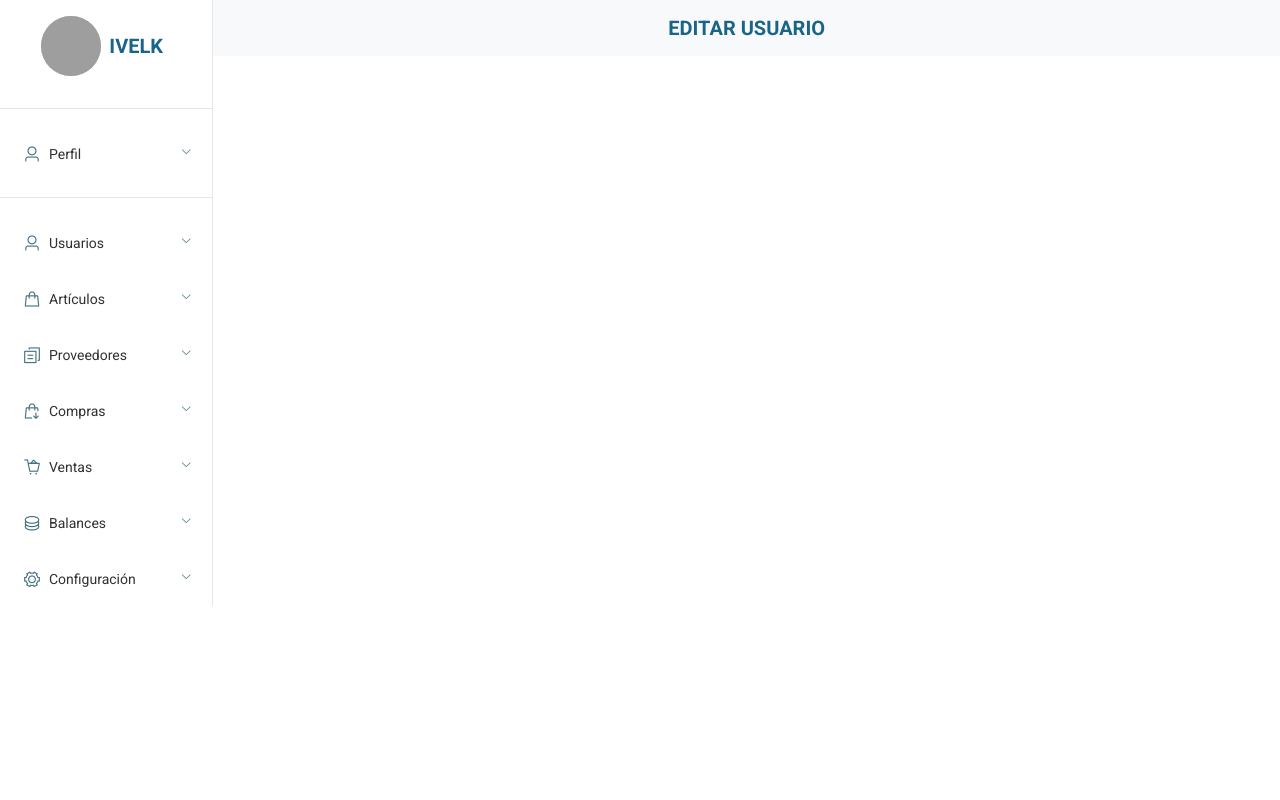
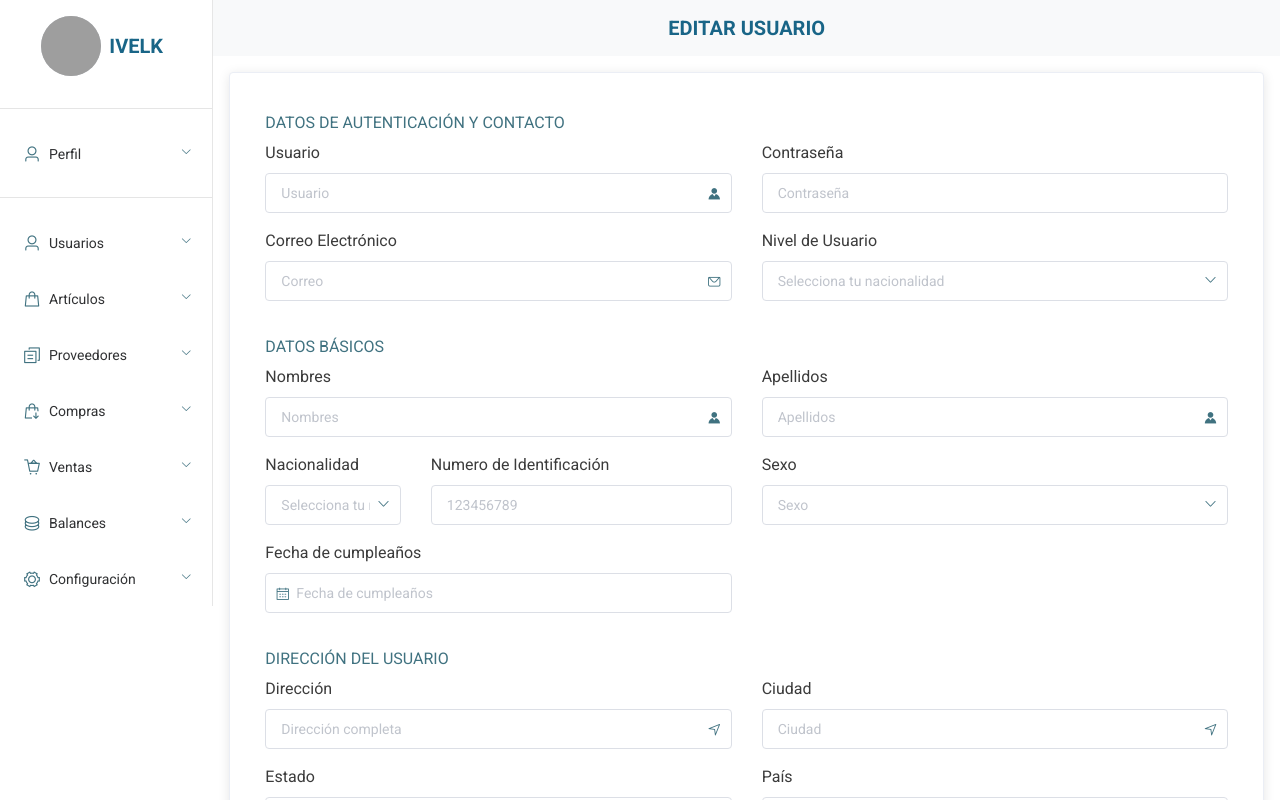
Before and after one commit to robertgon97/Ivelk-Frontend, a Vue app: page /tienda/usuarios/1 in a window 1280 px wide. Shown: the top 800 px of the page. Built offline with nearby package versions, Linux system fonts and the light colour scheme; grey boxes are pictures that could not be loaded.

Commit message:
Agregar Registro de usuario

```diff
--- a/src/views/Usuarios/add.vue
+++ b/src/views/Usuarios/add.vue
@@ -1,10 +1,160 @@
 <template>
-  <div></div>
+  <div>
+    <el-card>
+      <form>
+        <div class="d-flex flex-wrap justify-content-init">
+          <div class="col-12 mt-3">
+            <h5><small>Datos de autenticación y contacto</small></h5>
+          </div>
+          <div class="col-12 col-md-6 mb-3">
+            <label>Usuario</label>
+            <el-input placeholder="Usuario" type="text" autocomplete="username" clearable v-model="registro.usuario_username">
+              <i slot="suffix" class="el-input__icon el-icon-s-custom"></i>
+            </el-input>
+          </div>
+          <div class="col-12 col-md-6 mb-3">
+            <label>Contraseña</label>
+            <el-input placeholder="Contraseña" type="password" autocomplete="password" clearable show-password v-model="registro.usuario_password" />
+          </div>
+          <div class="col-12 col-md-6 mb-3">
+            <label>Correo Electrónico</label>
+            <el-input placeholder="Correo" type="email" autocomplete="email" clearable v-model="registro.usuario_email">
+              <i slot="suffix" class="el-input__icon el-icon-message"></i>
+            </el-input>
+          </div>
+          <div class="col-12 col-md-6 mb-3">
+            <label>Nivel de Usuario</label>
+            <el-select class="w-100" placeholder="Selecciona tu nacionalidad" v-model="registro.usuarios_tipo_id">
+            </el-select>
+          </div>
+          <div class="col-12 mt-3">
+            <h5><small>Datos básicos</small></h5>
+          </div>
+          <div class="col-12 col-md-6 mb-3">
+            <label>Nombres</label>
+            <el-input placeholder="Nombres" type="text" autocomplete="name" clearable v-model="registro.personas_name">
+              <i slot="suffix" class="el-input__icon el-icon-s-custom"></i>
+            </el-input>
+          </div>
+          <div class="col-12 col-md-6 mb-3">
+            <label>Apellidos</label>
+            <el-input placeholder="Apellidos" type="text" autocomplete="lastname" clearable v-model="registro.personas_apellido">
+              <i slot="suffix" class="el-input__icon el-icon-s-custom"></i>
+            </el-input>
+          </div>
+          <div class="col-12 col-md-2 mb-3">
+            <label class="w-100">Nacionalidad</label>
+            <el-select placeholder="Selecciona tu nacionalidad" v-model="registro.tipo_documento_id">
+            </el-select>
+          </div>
+          <div class="col-12 col-md-4 mb-3">
+            <label class="w-100">Numero de Identificación</label>
+            <el-input placeholder="123456789" type="text" autocomplete="dni" clearable v-model="registro.personas_documento_identidad">
+
+            </el-input>
+          </div>
+          <div class="col-12 col-md-6 mb-3">
+            <label>Sexo</label>
+            <el-select class="w-100" placeholder="Sexo" size="large" v-model="registro.personas_sexo">
+              <el-option label="Hombre" value="Hombre" />
+              <el-option label="Mujer" value="Mujer" />
+            </el-select>
+          </div>
+          <div class="col-12 col-md-6 mb-3">
+            <label>Fecha de cumpleaños</label>
+            <el-date-picker class="w-100" type="date" placeholder="Fecha de cumpleaños" value-format="YYYY-MM-DD" v-model="registro.personas_cumple" />
+          </div>
+          <div class="col-12 mt-3">
+            <h5><small>Dirección del usuario</small></h5>
+          </div>
+          <div class="col-12 col-md-6 mb-3">
+            <label>Dirección</label>
+            <el-input placeholder="Dirección completa" type="text" autocomplete="direction" clearable v-model="registro.personas_direccion">
+              <i slot="suffix" class="el-input__icon el-icon-position"></i>
+            </el-input>
+          </div>
+          <div class="col-12 col-md-6 mb-3">
+            <label>Ciudad</label>
+            <el-input placeholder="Ciudad" type="text" autocomplete="city" clearable v-model="registro.personas_ciudad">
+              <i slot="suffix" class="el-input__icon el-icon-position"></i>
+            </el-input>
+          </div>
+          <div class="col-12 col-md-6 mb-3">
+            <label>Estado</label>
+            <el-select class="w-100" placeholder="Estado" size="large" v-model="registro.personas_estado">
+              <el-option label="Amazonas" value="Amazonas" />
+              <el-option label="Anzoátegui" value="Anzoátegui" />
+              <el-option label="Apure" value="Apure" />
+              <el-option label="Aragua" value="Aragua" />
+              <el-option label="Barinas" value="Barinas" />
+              <el-option label="Bolívar" value="Bolívar" />
+              <el-option label="Carabobo" value="Carabobo" />
+              <el-option label="Caracas" value="Caracas" />
+              <el-option label="Cojedes" value="Cojedes" />
+              <el-option label="Delta Amacuro" value="Delta Amacuro" />
+              <el-option label="Falcón" value="Falcón" />
+              <el-option label="Guárico" value="Guárico" />
+              <el-option label="Lara" value="Lara" />
+              <el-option label="Mérida" value="Mérida" />
+              <el-option label="Miranda" value="Miranda" />
+              <el-option label="Monagas" value="Monagas" />
+              <el-option label="Nueva Esparta" value="Nueva Esparta" />
+              <el-option label="Portuguesa" value="Portuguesa" />
+              <el-option label="Sucre" value="Sucre" />
+              <el-option label="Táchira" value="Táchira" />
+              <el-option label="Trujillo" value="Trujillo" />
+              <el-option label="Vargas" value="Vargas" />
+              <el-option label="Yaracuy" value="Yaracuy" />
+              <el-option label="Zulia" value="Zulia" />
+            </el-select>
+          </div>
+          <div class="col-12 col-md-6 mb-3">
+            <label>País</label>
+            <el-select class="w-100" placeholder="País" size="large" v-model="registro.personas_pais">
+              <el-option label="Venezuela" value="VENEZUELA" />
+            </el-select>
+          </div>
+          <div class="col-12 mb-3 text-center">
+            <hr />
+            <el-button class="btn-primario" round @click="register" v-loading.fullscreen.lock="uploading">Regístrate</el-button>
+          </div>
+        </div>
+      </form>
+    </el-card>
+  </div>
 </template>
 <script>
   export default {
     metaInfo: {
       titleTemplate: '%s | Registro de Usuario'
     },
+    data () {
+      return {
+        registro: {
+          usuarios_tipo_id: null,
+          usuario_username: null,
+          usuario_password: null,
+          usuario_email: null,
+          tipo_documento_id: null,
+          personas_name: null,
+          personas_apellido: null,
+          personas_documento_identidad: null,
+          personas_sexo: null,
+          personas_cumple: null,
+          personas_direccion: null,
+          personas_ciudad: null,
+          personas_estado: null,
+          personas_pais: 'VENEZUELA',
+          personas_telefono: null
+        },
+        uploading: false,
+        FormData: new FormData()
+      }
+    },
+    methods: {
+      addArt () {
+        this.uploading = true
+      }
+    }
   }
 </script>
```
